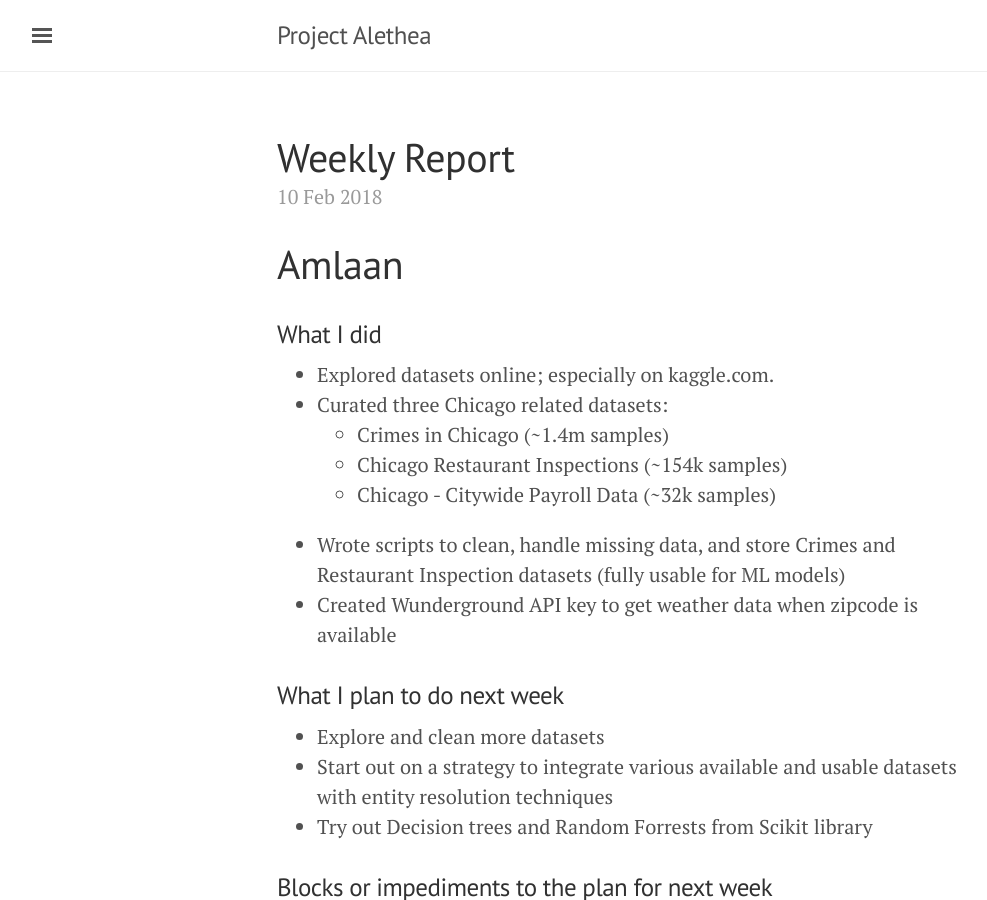
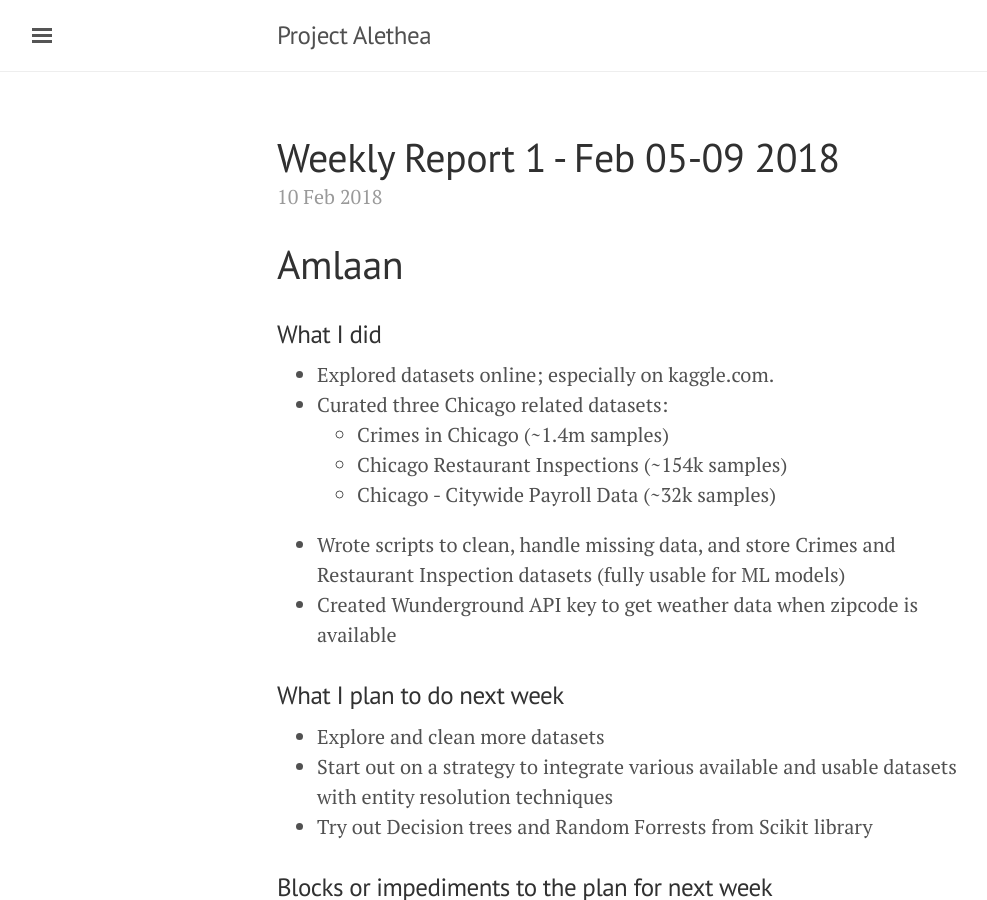
Before and after one commit to titu1994/IDS-Course-Project, a Jekyll site: the page built from _posts/2018-02-10-weekly-report-1.md, in a window 1280 px wide and 900 px high. Shown: the whole window, without its empty margins (3-990 px from the left). Built offline with Jekyll 4.4.1, drawn with Linux system fonts in a browser that asks for light colours.

Commit message:
Update 2018-02-10-weekly-report-1.md

```diff
--- a/_posts/2018-02-10-weekly-report-1.md
+++ b/_posts/2018-02-10-weekly-report-1.md
@@ -1,6 +1,6 @@
 ---
 layout: post
-title: Weekly Report #1
+title: Weekly Report 1 - Feb 05-09 2018
 ---
 
 # Amlaan
```
